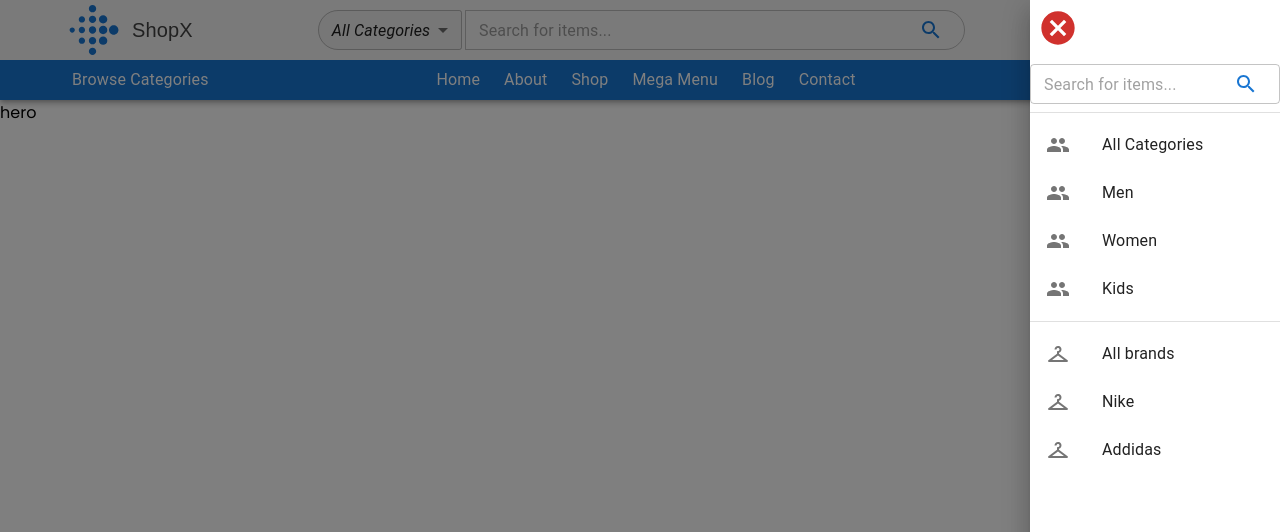
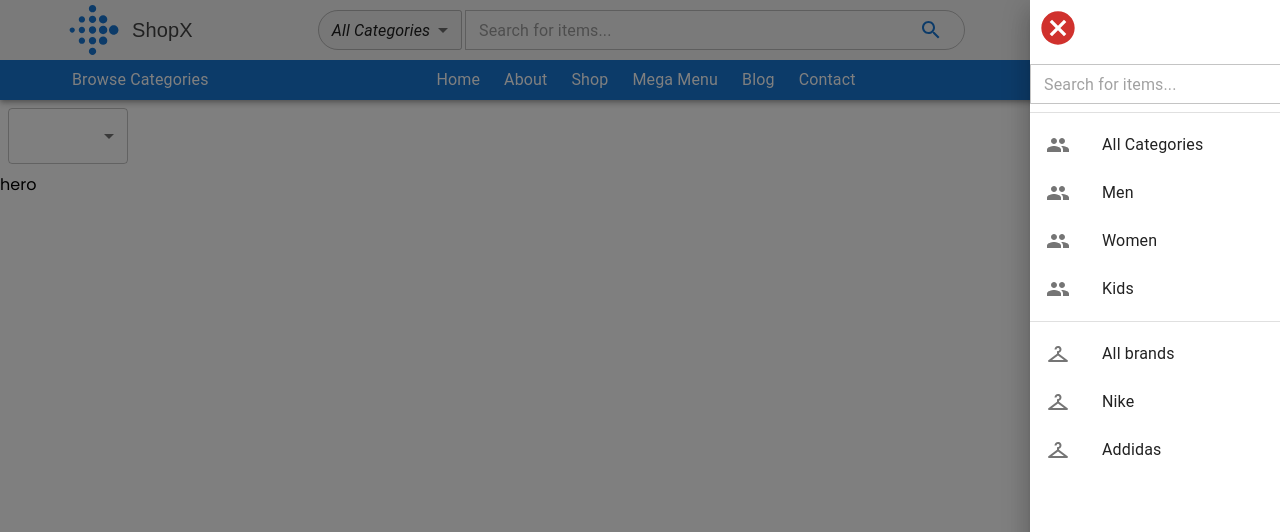
Before and after one commit to agentxyz999/ecommerce-app, a React (Create React App) app: page / in a window 1280 px wide. Both pictures are taken after a click on the button 1208 px from the left and 31 px from the top of the page. Shown: the top 532 px of the page. Built offline with nearby package versions, Linux system fonts and the light colour scheme; a web font is replaced by a local one.

Commit message:
Created reusable Search field

```diff
--- a/src/App.js
+++ b/src/App.js
@@ -1,12 +1,14 @@
 import React from "react";
 import Appbar from "./components/appbar/Appbar";
 import Hero from "./components/hero/Hero";
+import NavMenu from "./components/navigation/NavMenu";
 
 const App = () => {
   return (
     <>
       {/* todo: fix the alignment of Toolbar icons with the navbar Hotline component */}
       <Appbar />
+      <NavMenu />
       <Hero />
     </>
   );
--- a/src/components/header/TemporaryDrawer.jsx
+++ b/src/components/header/AppBarDrawer.jsx
@@ -1,4 +1,5 @@
 import React, { useState } from "react";
+import Search from "../reusables/Search";
 import Box from "@mui/material/Box";
 import Drawer from "@mui/material/Drawer";
 import List from "@mui/material/List";
@@ -12,60 +13,21 @@ import CancelIcon from "@mui/icons-material/Cancel";
 import PeopleIcon from "@mui/icons-material/People";
 import CheckroomIcon from "@mui/icons-material/Checkroom";
 import IconButton from "@mui/material/IconButton";
-import SearchIcon from "@mui/icons-material/Search";
-import { FormControl, InputAdornment, OutlinedInput } from "@mui/material";
-import { grey } from "@mui/material/colors";
 
-export default function TemporaryDrawer() {
-  const [state, setState] = useState({
-    top: false,
-    left: false,
-    bottom: false,
-    right: false,
-  });
-
-  const toggleDrawer = (anchor, open) => (event) => {
-    if (
-      event.type === "keydown" &&
-      (event.key === "Tab" || event.key === "Shift")
-    ) {
-      return;
-    }
-    setState({ ...state, [anchor]: open });
-  };
+export default function AppBarDrawer() {
+  const [isDrawerOpen, setIsDrawerOpen] = useState(false);
 
   const list = (anchor) => (
-    <Box
-      sx={{ width: anchor === "top" || anchor === "bottom" ? "auto" : 250 }}
-      role="presentation"
-    >
-      <IconButton
-        onClick={toggleDrawer(anchor, false)}
-        onKeyDown={toggleDrawer(anchor, false)}
-      >
+    <Box sx={{ width: 250 }} role="presentation">
+      <IconButton onClick={() => setIsDrawerOpen(false)}>
         {/*this onClick function will close the drawer */}
         <CancelIcon sx={{ color: "#d0312d", fontSize: "40px" }} />
       </IconButton>
       <List>
-        <FormControl variant="standard">
-          <OutlinedInput
-            placeholder="Search for items..."
-            sx={{
-              height: 40,
-              minWidth: 0,
-            }}
-            id="outlined-adornment-weight"
-            endAdornment={
-              <InputAdornment position="end">
-                <IconButton onClick={() => console.log("clicked")}>
-                  <SearchIcon color="primary" />
-                </IconButton>
-              </InputAdornment>
-            }
-          />
-        </FormControl>
+        <Search />
       </List>
       <Divider />
+      {/* TODO: Replace the <List>s with Navigation */}
       <List>
         {["All Categories", "Men", "Women", "Kids"].map((text, index) => (
           <ListItem key={text} disablePadding>
@@ -97,7 +59,12 @@ export default function TemporaryDrawer() {
   return (
     <div>
       <React.Fragment>
-        <IconButton onClick={toggleDrawer("right", true)}>
+        <IconButton
+          edge="end"
+          color="inherit"
+          aria-label="navigation-toggle"
+          onClick={() => setIsDrawerOpen(true)}
+        >
           <MenuOpenIcon
             sx={{
               display: {
@@ -107,13 +74,6 @@ export default function TemporaryDrawer() {
                 sm: "block",
                 xs: "block",
               },
-              color: {
-                xl: grey[700],
-                lg: grey[700],
-                md: grey[700],
-                sm: grey[50],
-                xs: grey[50],
-              },
               "&:hover": {
                 color: "secondary.main",
               },
@@ -121,9 +81,11 @@ export default function TemporaryDrawer() {
           />
         </IconButton>
         <Drawer
-          anchor={"right"}
-          open={state["right"]}
-          onClose={toggleDrawer("right", false)}
+          anchor="right"
+          open={isDrawerOpen}
+          onClose={() => {
+            setIsDrawerOpen(false);
+          }}
         >
           {list("right")}
         </Drawer>
--- a/src/components/header/Header.jsx
+++ b/src/components/header/Header.jsx
@@ -1,20 +1,18 @@
 import React from "react";
-import TemporaryDrawer from "./TemporaryDrawer";
+import AppBarDrawer from "./AppBarDrawer";
+import Search from "../reusables/Search";
 import {
   Container,
   Grid,
   FormControl,
-  InputAdornment,
   Select,
   MenuItem,
   ListSubheader,
-  OutlinedInput,
   Badge,
   Typography,
 } from "@mui/material";
 // icons
 import FitbitTwoToneIcon from "@mui/icons-material/FitbitTwoTone";
-import SearchIcon from "@mui/icons-material/Search";
 import FavoriteBorderOutlinedIcon from "@mui/icons-material/FavoriteBorderOutlined";
 import ShoppingCartOutlinedIcon from "@mui/icons-material/ShoppingCartOutlined";
 import Person2OutlinedIcon from "@mui/icons-material/Person2Outlined";
@@ -136,43 +134,8 @@ const Header = () => {
               <MenuItem value={4}>Option 4</MenuItem>
             </Select>
           </FormControl>
-          {/* Search Field */}
-          <FormControl
-            sx={{ width: { xl: 550, lg: 500, md: 330, sm: 380, xs: 550 } }}
-            variant="standard"
-          >
-            <OutlinedInput
-              placeholder="Search for items..."
-              sx={{
-                borderTopRightRadius: "30px",
-                borderBottomRightRadius: "30px",
-                borderTopLeftRadius: {
-                  xl: "0px",
-                  lg: "0px",
-                  md: "0px",
-                  sm: "0px",
-                  xs: "30px",
-                },
-                borderBottomLeftRadius: {
-                  xl: "0px",
-                  lg: "0px",
-                  md: "0px",
-                  sm: "0px",
-                  xs: "30px",
-                },
-                height: 40,
-                minWidth: 0,
-              }}
-              id="outlined-adornment-weight"
-              endAdornment={
-                <InputAdornment position="end">
-                  <IconButton onClick={() => console.log("clicked")}>
-                    <SearchIcon color="primary" />
-                  </IconButton>
-                </InputAdornment>
-              }
-            />
-          </FormControl>
+          {/* Search Field from reusables*/}
+          <Search />
         </Grid>
         {/* Icons(wishlist, cart, account icon) */}
         <Grid
@@ -257,7 +220,8 @@ const Header = () => {
               }}
             />
           </IconButton>
-          <TemporaryDrawer />
+          {/* AppBar Drawer shown only on Tablets and Small devices */}
+          <AppBarDrawer />
         </Grid>
       </Grid>
     </Container>
--- /dev/null
+++ b/src/components/navigation/NavMenu.jsx
@@ -0,0 +1,39 @@
+// Use this menu(dropdowns) in Navigation and TemporaryDrawer
+import React, { useState } from "react";
+import MenuItem from "@mui/material/MenuItem";
+import FormControl from "@mui/material/FormControl";
+import Select from "@mui/material/Select";
+
+const NavMenu = () => {
+  const [age, setAge] = useState("");
+
+  const handleChange = (event) => {
+    setAge(event.target.value);
+  };
+
+  const navs = [
+    { Categories: ["Category 1", "Category 2"] },
+    { Midnav: ["Home", "About", "Shop", "Mega Menu", "Blog", "Contact"] },
+    { Hotline: ["Category 1", "Category 2"] },
+  ];
+  return (
+    <div>
+      <FormControl sx={{ m: 1, minWidth: 120 }} size="large">
+        <Select
+          id="demo-select-large" //change this later
+          value={age}
+          label="Age"
+          onChange={handleChange}
+        >
+          <MenuItem value="">
+            <em>None</em>
+          </MenuItem>
+          <MenuItem value={10}>Ten</MenuItem>
+          <MenuItem value={20}>Twenty</MenuItem>
+          <MenuItem value={30}>Thirty</MenuItem>
+        </Select>
+      </FormControl>
+    </div>
+  );
+};
+export default NavMenu;
--- /dev/null
+++ b/src/components/reusables/Search.jsx
@@ -0,0 +1,47 @@
+import React from "react";
+import IconButton from "@mui/material/IconButton";
+import SearchIcon from "@mui/icons-material/Search";
+import { FormControl, InputAdornment, OutlinedInput } from "@mui/material";
+
+const Search = () => {
+  return (
+    <FormControl
+      sx={{ width: { xl: 550, lg: 500, md: 330, sm: 250, xs: 250 } }}
+      variant="standard"
+    >
+      <OutlinedInput
+        placeholder="Search for items..."
+        sx={{
+          borderTopRightRadius: "30px",
+          borderBottomRightRadius: "30px",
+          borderTopLeftRadius: {
+            xl: "0px",
+            lg: "0px",
+            md: "0px",
+            sm: "30px",
+            xs: "30px",
+          },
+          borderBottomLeftRadius: {
+            xl: "0px",
+            lg: "0px",
+            md: "0px",
+            sm: "30px",
+            xs: "30px",
+          },
+          height: 40,
+          minWidth: 0,
+        }}
+        id="outlined-adornment-weight"
+        endAdornment={
+          <InputAdornment position="end">
+            <IconButton onClick={() => console.log("clicked")}>
+              <SearchIcon color="primary" />
+            </IconButton>
+          </InputAdornment>
+        }
+      />
+    </FormControl>
+  );
+};
+
+export default Search;
```
